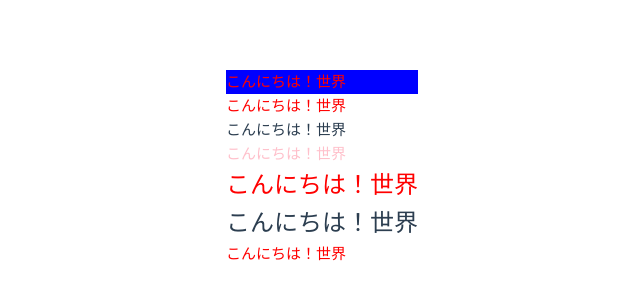
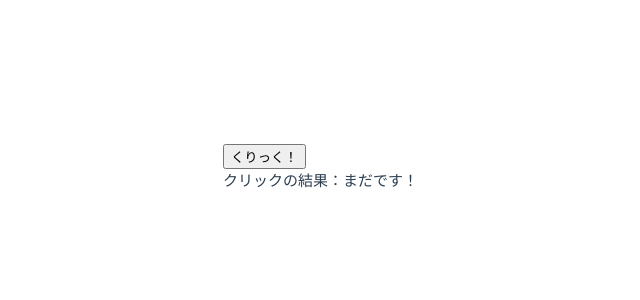
Before and after one commit to takatoshi-tenko/vue-folder, a Vue app in the folder vue3/hello-vue/: page / in a window 1280 px wide. Shown: the part 232-532 px from the top of the page, without its empty margins (222-862 px from the left). Built offline with nearby package versions, Linux system fonts and the light colour scheme.

Commit message:
リスト4.7

```diff
--- a/vue3/hello-vue/src/App.vue
+++ b/vue3/hello-vue/src/App.vue
@@ -1,72 +1,15 @@
 <script setup lang="ts">
 import { ref, computed } from 'vue'
-
-const msg = ref('こんにちは！世界')
-const isTextColorRed = ref(true)
-const isTextColorBlue = ref(false)
-const styles = ref({
-  isTextColorRed: false,
-  isTextColorBlue: true
-})
-
-const computedStyles = computed((): { textColorRed: boolean; bgColorBlue: boolean } => {
-  const randText = Math.round(Math.random())
-  let textColorFlg = true
-  if (randText == 0) {
-    textColorFlg = false
-  }
-  const randBg = Math.round(Math.random())
-  let bgColorFlg = true
-  if (randBg == 0) {
-    bgColorFlg = false
-  }
-  return {
-    textColorRed: textColorFlg,
-    bgColorBlue: bgColorFlg
-  }
-})
+const randValue = ref('まだです！')
+const onButtonClick = (): void => {
+  const rand = Math.round(Math.random() * 10)
+  randValue.value = String(rand)
+}
 </script>
 
 <template>
   <div>
-    <p v-bind:class="{ textColorRed: true, bgColorBlue: true }">
-      {{ msg }}
-    </p>
-    <p v-bind:class="{ textColorRed: isTextColorRed, bgColorBlue: isBgColorBlue }">
-      {{ msg }}
-    </p>
-    <p v-bind:class="{ textColorPink: true }">
-      {{ msg }}
-    </p>
-    <p v-bind:class="{ 'text-color-pink': true }">
-      {{ msg }}
-    </p>
-    <p
-      class="textSize24"
-      v-bind:class="{ textColorRed: isTextColorRed, bgColorBlue: isBgColorBlue }"
-    >
-      {{ msg }}
-    </p>
-    <p class="textSize24" v-bind:class="styles">
-      {{ msg }}
-    </p>
-    <p v-bind:class="computedStyles">
-      {{ msg }}
-    </p>
+    <button @click="onButtonClick">くりっく！</button>
+    <p>クリックの結果：{{ randValue }}</p>
   </div>
 </template>
-
-<style>
-.textColorRed {
-  color: red;
-}
-.text-color-pink {
-  color: pink;
-}
-.bgColorBlue {
-  background-color: blue;
-}
-.textSize24 {
-  font-size: 24px;
-}
-</style>
```
